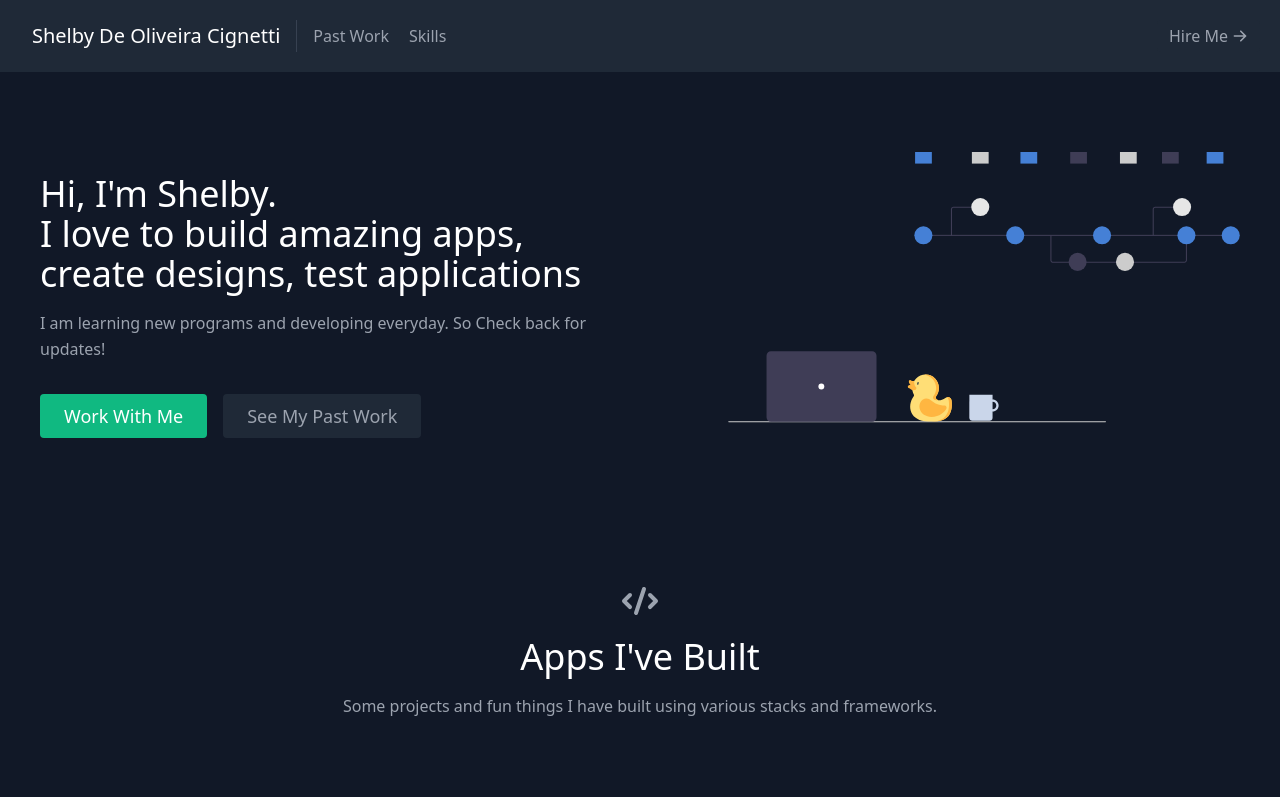
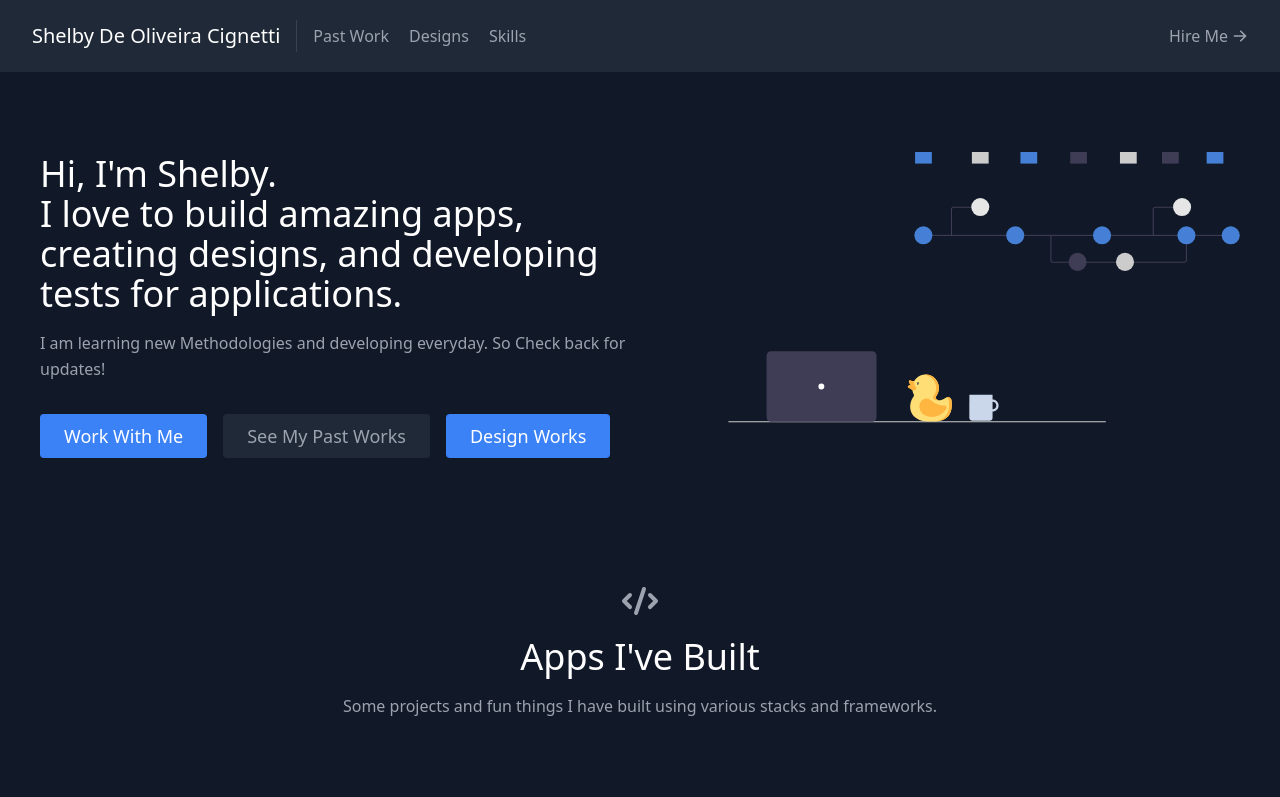
Before and after one commit to shelb-doc/MyPersonSite, a React (Create React App) app: page / in a window 1280 px wide. Shown: the top 797 px of the page. Built offline with nearby package versions, Linux system fonts and the light colour scheme.

Commit message:
update with current works

```diff
--- a/src/App.js
+++ b/src/App.js
@@ -3,7 +3,7 @@ import About from "./components/About";
 import Contact from "./components/Contact";
 import Navbar from "./components/Navbar";
 import Projects from "./components/Projects";
-import Art from "./components/Designs";
+import Designs from "./components/Designs";
 import Skills from "./components/Skills";
 import Footer from "./components/Footer";
 
@@ -13,11 +13,10 @@ export default function App() {
       <Navbar />
       <About />
       <Projects />
-      <Art />
+      <Designs />
       <Skills />
       <Contact />
       <Footer />
-
     </main>
   );
 }
--- a/src/components/About.js
+++ b/src/components/About.js
@@ -8,21 +8,26 @@ return (
         <h1 className="title-font sm:text-4xl text-3xl mb-4 font-medium text-white">
         Hi, I'm Shelby.
         <br className="hidden lg:inline-block" /> I love to build amazing
-        apps, create designs, test applications
+        apps, creating designs, and developing tests for applications.
         </h1>
         <p className="mb-8 leading-relaxed">
-        I am learning new programs and developing everyday. So Check back for updates!
+        I am learning new Methodologies and developing everyday. So Check back for updates!
         </p>
         <div className="flex justify-center">
         <a
             href="#contact"
-            className="inline-flex text-white bg-green-500 border-0 py-2 px-6 focus:outline-none hover:bg-green-600 rounded text-lg">
+            className="inline-flex text-white bg-blue-500 border-0 py-2 px-6 focus:outline-none hover:bg-green-600 rounded text-lg">
             Work With Me
         </a>
         <a
             href="#projects"
             className="ml-4 inline-flex text-gray-400 bg-gray-800 border-0 py-2 px-6 focus:outline-none hover:bg-gray-700 hover:text-white rounded text-lg">
-            See My Past Work
+            See My Past Works
+        </a>
+        <a
+            href="#designs"
+            className="ml-4 inline-flex text-white bg-blue-500 border-0 py-2 px-6 focus:outline-none hover:bg-green-600 rounded text-lg">
+            Design Works
         </a>
         </div>
     </div>
--- a/src/components/Designs.js
+++ b/src/components/Designs.js
@@ -28,7 +28,7 @@ return (
                 src={design.image}
             />
             <div className="px-8 py-10 relative z-10 w-full border-4 border-gray-800 bg-gray-900 opacity-0 hover:opacity-100">
-                <h2 className="tracking-widest text-sm title-font font-medium text-green-400 mb-1">
+                <h2 className="tracking-widest text-sm title-font font-medium text-blue-400 mb-1">
                 {design.subtitle}
                 </h2>
                 <h1 className="title-font text-lg font-medium text-white mb-3">
--- a/src/components/Footer.js
+++ b/src/components/Footer.js
@@ -37,7 +37,7 @@ export default function Footer(){
         </div>
         <div class="mt-8 md:mt-0 md:order-1">
             <p class="text-center text-base text-gray-400">
-            &copy; 2021 Shelby-Doc All rights reserved.
+            &copy; 2022 Shelby-Doc All rights reserved.
             </p>
         </div>
         </div>
--- a/src/components/Navbar.js
+++ b/src/components/Navbar.js
@@ -14,6 +14,9 @@ return (
         <a href="#projects" className="mr-5 hover:text-white">
         Past Work
         </a>
+        <a href="#designs" className="mr-5 hover:text-white">
+        Designs
+        </a>
         <a href="#skills" className="mr-5 hover:text-white">
         Skills
         </a>
--- a/src/components/Projects.js
+++ b/src/components/Projects.js
@@ -28,7 +28,7 @@ return (
                 src={project.image}
             />
             <div className="px-8 py-10 relative z-10 w-full border-4 border-gray-800 bg-gray-900 opacity-0 hover:opacity-100">
-                <h2 className="tracking-widest text-sm title-font font-medium text-green-400 mb-1">
+                <h2 className="tracking-widest text-sm title-font font-medium text-blue-400 mb-1">
                 {project.subtitle}
                 </h2>
                 <h1 className="title-font text-lg font-medium text-white mb-3">
```
Also changed, not shown: package.json (+7 -1 lines).
